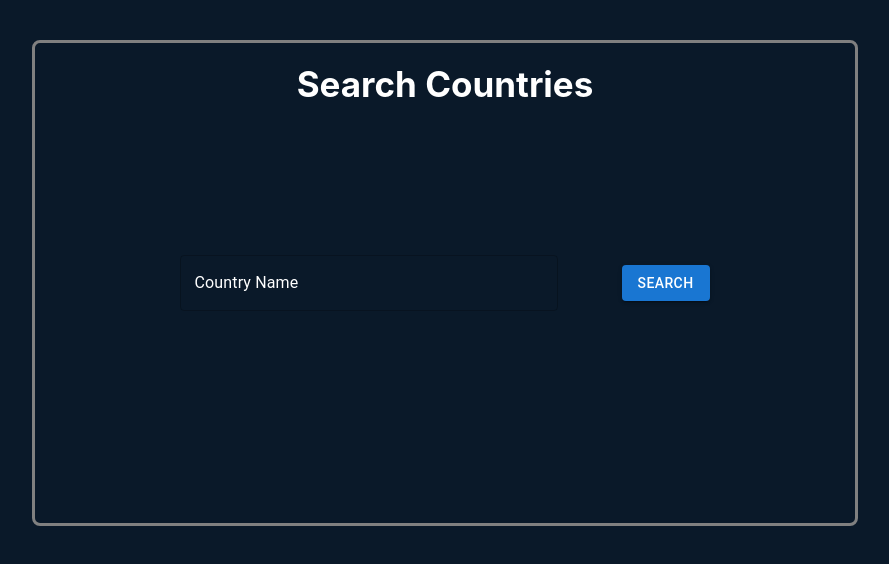
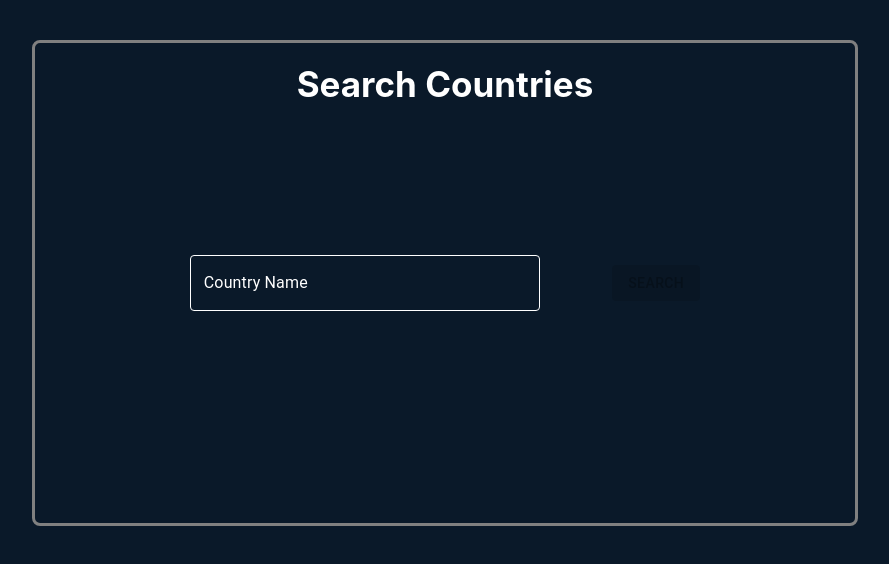
Before and after one commit to RahulG16/search-countries, a React (Create React App) app: page / in a window 1280 px wide. Shown: the top 564 px of the page, without its empty margins (195-1084 px from the left). Built offline with nearby package versions, Linux system fonts and the light colour scheme.

Commit message:
few bugs fixed

```diff
--- a/src/Components/CountryInfoPage/CountryInfoPage.tsx
+++ b/src/Components/CountryInfoPage/CountryInfoPage.tsx
@@ -30,6 +30,8 @@ function CountryInfoPage({ countryName }: Props) {
     <div>
       {countryInfo.length > 0 ? (
         <InfoBox countryInfo={countryInfo[0]} />
+      ) : countryInfo.status === 404 ? (
+        <h1>{countryInfo.message}</h1>
       ) : (
         <h1>Loading...</h1>
       )}
--- a/src/Components/SearchPage/SearchPage.css
+++ b/src/Components/SearchPage/SearchPage.css
@@ -26,7 +26,11 @@
     width: 80%;
 }
 
-#outlined-basic {
+/* #outlined-basic {
+    width: 350px;
+} */
+
+.MuiTextField-root {
     width: 350px;
 }
 
--- a/src/Components/SearchPage/SearchPage.tsx
+++ b/src/Components/SearchPage/SearchPage.tsx
@@ -10,6 +10,7 @@ interface Props {
 
 function SearchPage({ handleSubmit }: Props) {
   let [searchTerm, setSearchTerm] = useState<string>("");
+  let [disabled, setDisabled] = useState(true);
 
   const navigate = useNavigate();
 
@@ -32,9 +33,22 @@ function SearchPage({ handleSubmit }: Props) {
           InputProps={{ style: { color: "white" } }}
           label="Country Name"
           variant="outlined"
-          onChange={(e) => setSearchTerm(e.target.value)}
+          onChange={(e) => {
+            setSearchTerm(e.target.value);
+            if (e.target.value.length > 0) {
+              setDisabled(false);
+            } else {
+              setDisabled(true);
+            }
+          }}
+          sx={{
+            "& .MuiInputLabel-root": { color: "green" }, //styles the label
+            "& .MuiOutlinedInput-root": {
+              "& > fieldset": { borderColor: "white" },
+            },
+          }}
         />
-        <Button variant="contained" type="submit">
+        <Button disabled={disabled} variant="contained" type="submit">
           Search
         </Button>
       </form>
```
